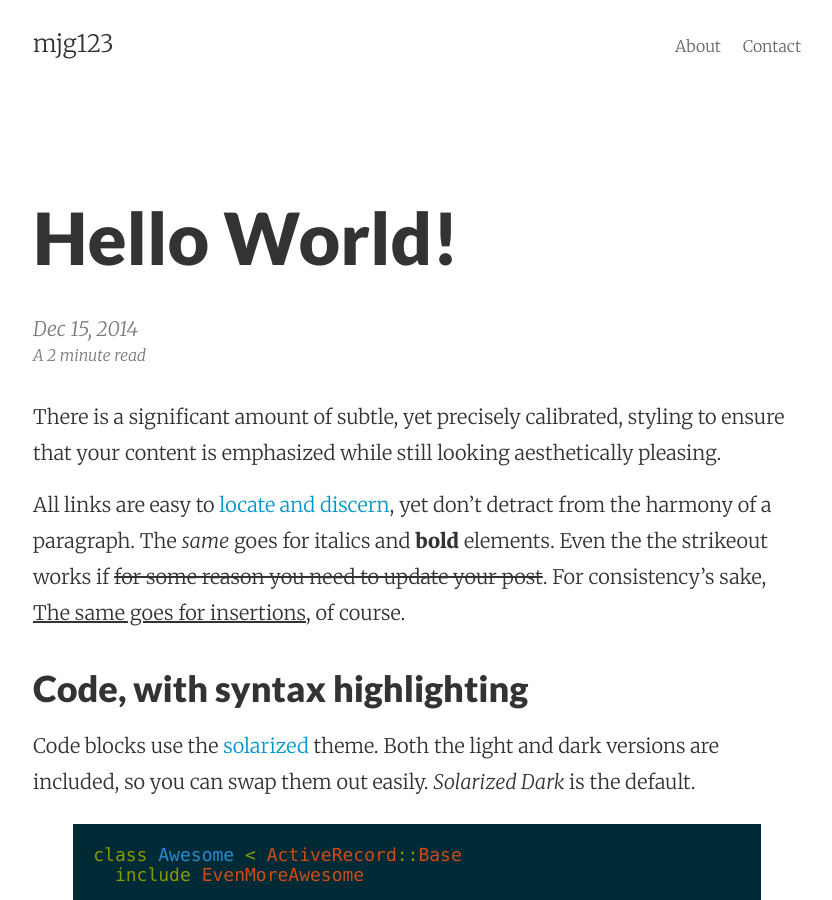
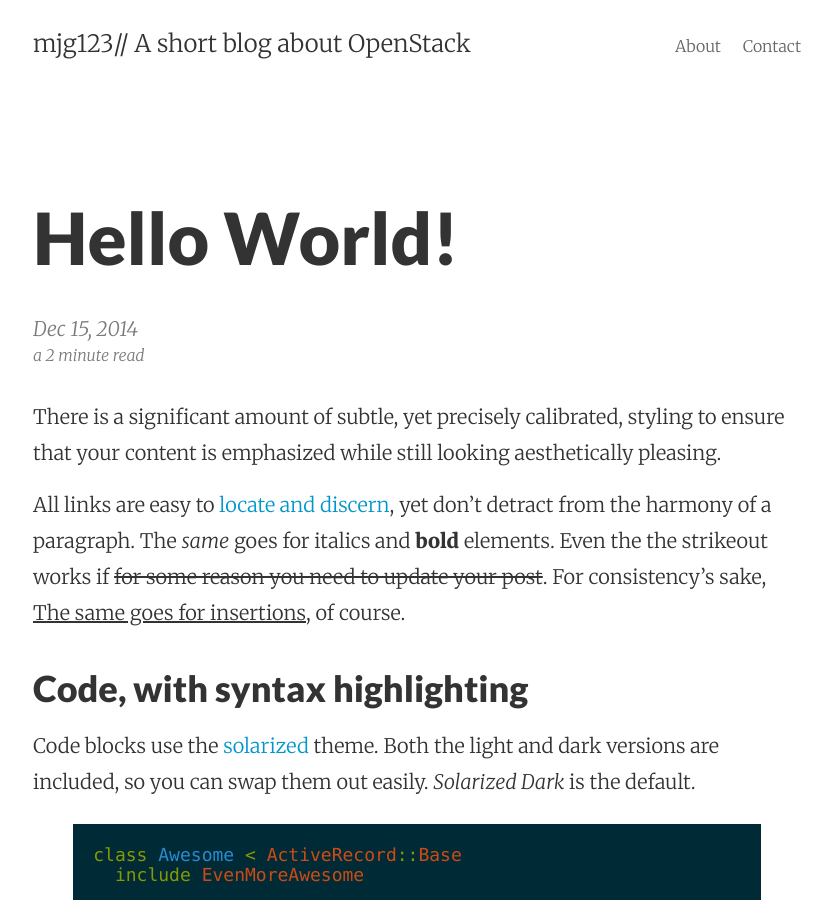
Before and after one commit to mjg123/mjg123.github.io, a Jekyll site: the page built from _posts/2014-12-15-hello-world.md, in a window 1280 px wide and 900 px high. Shown: the whole window, without its empty margins (223-1055 px from the left). Built offline with Jekyll 4.4.1, drawn with Linux system fonts in a browser that asks for light colours.

Commit message:
moar tweex

```diff
--- a/_includes/header.html
+++ b/_includes/header.html
@@ -1,7 +1,7 @@
 <header class="site-header px2 px-responsive">
   <div class="mt2 wrap">
     <div class="measure">
-      <a href="{{ site.url }}" class="site-title">{{ site.title }}</a>
+      <a href="{{ site.url }}" class="site-title">{{ site.title }}</a> // {{ site.description }}
       <nav class="site-nav right">
         {% include navigation.html %}
       </nav>
--- a/_layouts/post.html
+++ b/_layouts/post.html
@@ -13,7 +13,7 @@ layout: default
   {% if page.update_date %}
     <span class="post-meta">Updated: {{ page.update_date | date: "%b %-d, %Y" }}</span><br>
   {% endif %}
-  <span class="post-meta small">A {{ minutes }} minute read</span>
+  <span class="post-meta small">a {{ minutes }} minute read</span>
 </div>
 
 <article class="post-content">
```
